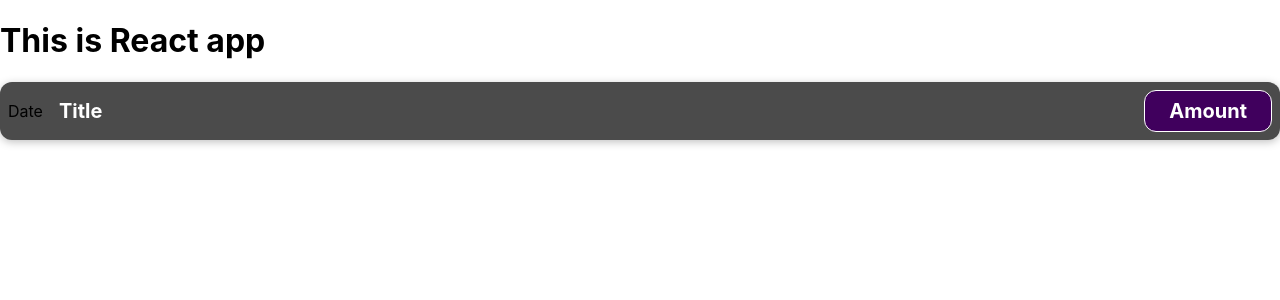
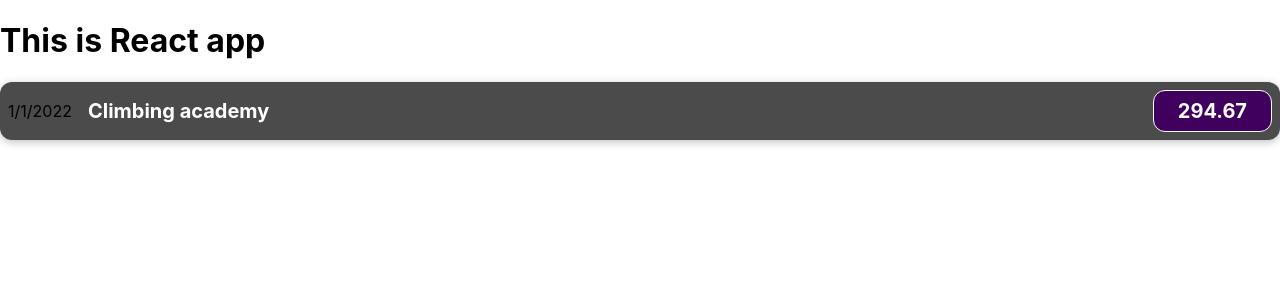
Before and after one commit to gouz7514/react-complete, a React (Create React App) app: page / in a window 1280 px wide. Shown: the top 300 px of the page. Built offline with nearby package versions, Linux system fonts and the light colour scheme.

Commit message:
Update : 컴포넌트에서 동적 데이터 사용

```diff
--- a/src/components/ExpenseItem.js
+++ b/src/components/ExpenseItem.js
@@ -1,14 +1,20 @@
 import './ExpenseItem.css'
 
 function ExpenseItem() {
+  const expenseDate = new Date(2022, 0, 1).toLocaleDateString()
+  const expenseTitle = 'Climbing academy'
+  const expenseAmount = 294.67
+
   return (
     <div className='expense-item'>
-      <div>Date</div>
+      <div>{ expenseDate }</div>
       <div className='expense-item__description'>
         <h2>
-          Title
+          { expenseTitle }
         </h2>
-        <div className='expense-item__price'>Amount</div>
+        <div className='expense-item__price'>
+          { expenseAmount }
+        </div>
       </div>
     </div>
   )
```
